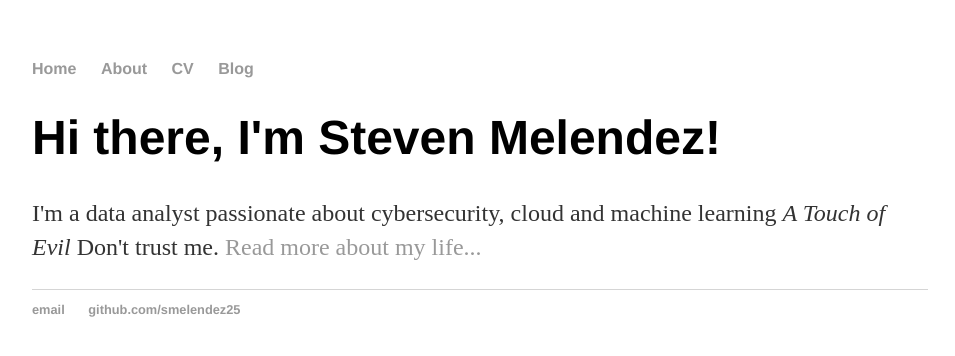
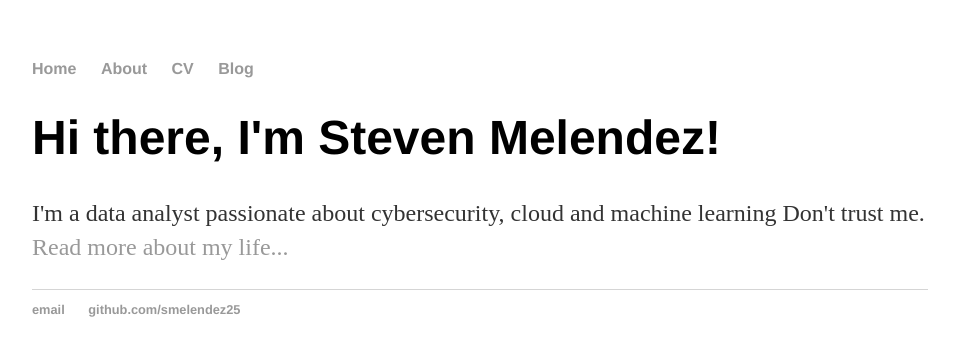
Before and after one commit to smelendez25/smelendez25.github.io, a Jekyll site: the page built from index.html, in a window 1280 px wide. Shown: the top 356 px of the page, without its empty margins (160-1115 px from the left). Built offline with Jekyll 4.4.1, drawn with Linux system fonts in a browser that asks for light colours.

Commit message:
Update index.html
Updates

```diff
--- a/index.html
+++ b/index.html
@@ -1,30 +1,8 @@
-<!DOCTYPE html>
-<html>
-	<head>
-		<title>Steven Melendez, Lead Data Analyst</title>
-		<!-- link to main stylesheet -->
-		<link rel="stylesheet" type="text/css" href="/css/main.css">
-	</head>
-	<body>
-		<nav>
-    		<ul>
-        		<li><a href="/">Home</a></li>
-	        	<li><a href="/about">About</a></li>
-        		<li><a href="/cv">CV</a></li>
-        		<li><a href="/blog">Blog</a></li>
-    		</ul>
-		</nav>
-		<div class="container">
-    		<div class="blurb">
-        		<h1>Hi there, I'm Steven Melendez!</h1>
-				<p>I'm a data analyst passionate about cybersecurity, cloud and machine learning <em>A Touch of Evil</em> Don't trust me. <a href="/about">Read more about my life...</a></p>
-    		</div><!-- /.blurb -->
-		</div><!-- /.container -->
-		<footer>
-    		<ul>
-        		<li><a href="mailto:smelendez25@gmail.com">email</a></li>
-        		<li><a href="https://github.com/smelendez25">github.com/smelendez25</a></li>
-			</ul>
-		</footer>
-	</body>
-</html>
+---
+layout: default
+title: Hank Quinlan, Horrible Cop
+---
+<div class="blurb">
+	<h1>Hi there, I'm Steven Melendez!</h1>
+	<p>I'm a data analyst passionate about cybersecurity, cloud and machine learning </em> Don't trust me. <a href="/about">Read more about my life...</a></p>
+</div><!-- /.blurb -->
```
